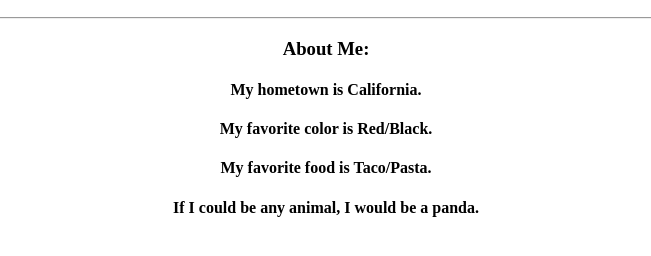
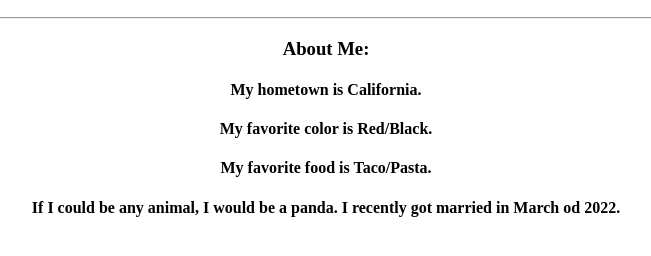
Before and after one commit to 3RuizxMireya222/Project-x, a plain HTML site: page index.html in a window 1280 px wide. Shown: the part 110-366 px from the top of the page, without its empty margins (314-965 px from the left). Drawn offline with Linux system fonts and the light colour scheme.

Commit message:
Update index.html

```diff
--- a/index.html
+++ b/index.html
@@ -14,7 +14,8 @@
 					<h4>My hometown is California.</h4>
 					<h4>My favorite color is Red/Black.</h4>
 					<h4>My favorite food is Taco/Pasta.</h4>
-					<h4>If I could be any animal, I would be a panda.</h4>
+					<h4>If I could be any animal, I would be a panda.
+				I recently got married in March od 2022. </h4>
 			</div>
 		  </body>
 		</html>
```
